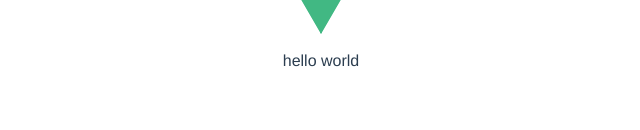
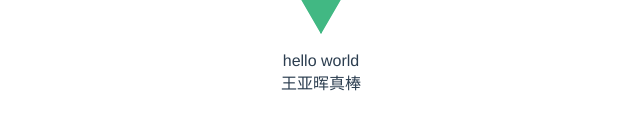
Before and after one commit to YaleWan/jenkins-demo, a Vue app: page / in a window 1280 px wide. Shown: the part 212-342 px from the top of the page, without its empty margins (319-959 px from the left). Built offline with nearby package versions, Linux system fonts and the light colour scheme.

Commit message:
:fit 修改bug

```diff
--- a/src/App.vue
+++ b/src/App.vue
@@ -3,6 +3,7 @@
   <div id="app">
     <img alt="Vue logo" src="./assets/logo.png">
     <div>hello world </div>
+    <div>王亚晖真棒 </div>
   </div>
 </template>
 
```
